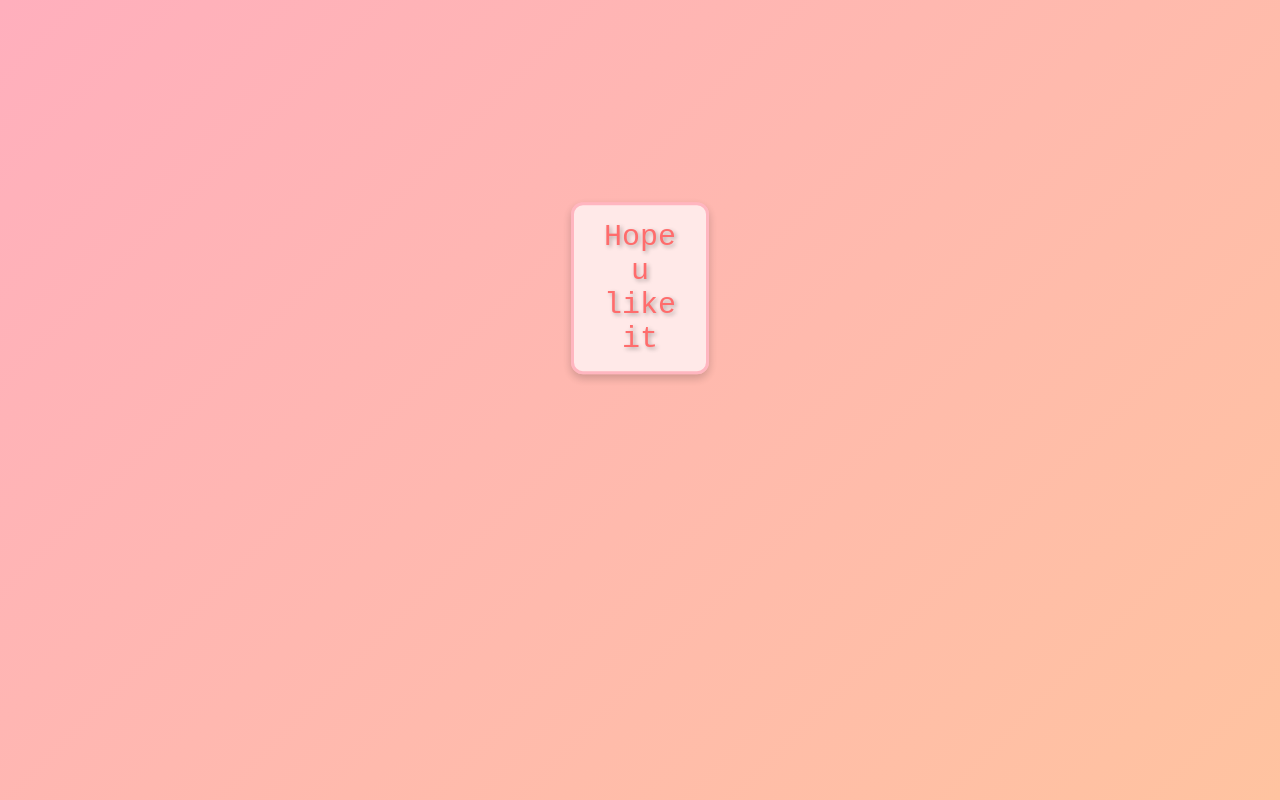
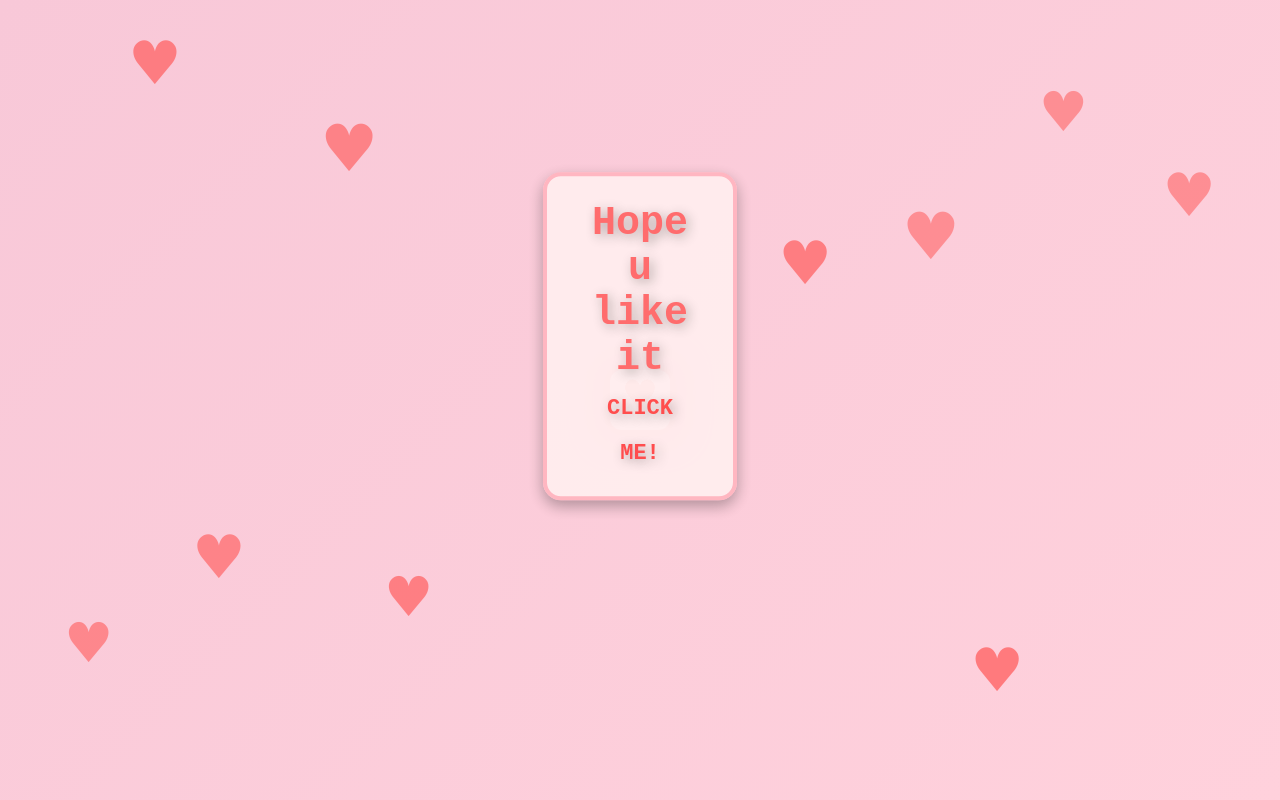
Before and after one commit to lyxxqtt/debutflowers, a plain HTML site: page index.html in a window 1280 px wide. Drawn offline with Linux system fonts and the light colour scheme.

Commit message:
Add files via upload

```diff
--- a/index.html
+++ b/index.html
@@ -3,47 +3,90 @@
 <head>
     <meta charset="UTF-8">
     <meta name="viewport" content="width=device-width, initial-scale=1.0">
-    <title>Document</title>
+    <title>hopeulikeit:3</title>
     <style>
+
+:root {
+    --bg-color: #f3e0c9;
+    --button-color: #f7f7b6;
+    --text-color: #3c2a1a;
+    --shadow-color: rgba(60, 42, 26, 0.2);
+    --hover-shadow-color: rgba(60, 42, 26, 0.3);
+    --heart-color: rgba(255, 92, 92, 0.8);
+    --border-color: #c8a47e;
+    --romantic-pink: #ffb6c1;
+}
+
         /* Basic page styling */
         body {
-            background: linear-gradient(135deg, #ffafbd, #ffc3a0); /* Soft pink gradient */
-            font-family: 'Arial', sans-serif;
+            background: linear-gradient(135deg, #f8c8d8, #ffd1dc); /* Romantic pink gradient */
+            font-family: 'Brush Script MT', cursive;
             display: flex;
             justify-content: center;
             align-items: center;
             height: 100vh;
             margin: 0;
             overflow: hidden;
-            color: #333;
+            animation: backgroundMove 5s ease-in-out infinite;
+        }
+
+        /* Smooth background animation */
+        @keyframes backgroundMove {
+            0% {
+                background: linear-gradient(135deg, #f8c8d8, #ffd1dc);
+            }
+            50% {
+                background: linear-gradient(135deg, #ffd1dc, #f8c8d8);
+            }
+            100% {
+                background: linear-gradient(135deg, #f8c8d8, #ffd1dc);
+            }
         }
 
         #message-container {
             text-align: center;
             position: relative;
+            padding: 30px;
+            border-radius: 12px;
+            box-shadow: 0 8px 20px rgba(0, 0, 0, 0.3);
+            background: rgba(255, 240, 240, 0.7);
+            z-index: 2; /* Ensures the message appears above the hearts */
+            animation: messageGlow 3s ease-in-out infinite;
+        }
+
+        @keyframes messageGlow {
+            0% {
+                box-shadow: 0 0 15px 10px rgba(255, 182, 193, 0.8);
+            }
+            50% {
+                box-shadow: 0 0 25px 20px rgba(255, 182, 193, 0.6);
+            }
+            100% {
+                box-shadow: 0 0 15px 10px rgba(255, 182, 193, 0.8);
+            }
         }
 
         #initial-message {
-            opacity: 0; /* Initially invisible */
+            opacity: 0;
             position: absolute;
             top: -200px;
             left: 50%;
-            transform: translateX(-50%) translateY(30px); /* Start below its final position */
-            font-size: 30px;
+            transform: translateX(-50%) translateY(30px);
+            font-size: 40px;
             font-family: 'Courier New', monospace;
             color: #ff6b6b;
-            text-shadow: 2px 2px 4px rgba(0, 0, 0, 0.3);
-            padding: 15px 30px;
-            border: 3px solid #ffb6c1;
-            border-radius: 12px;
+            text-shadow: 3px 3px 12px rgba(0, 0, 0, 0.3);
+            padding: 25px 45px;
+            border: 4px solid #ffb6c1;
+            border-radius: 18px;
             background-color: rgba(255, 240, 240, 0.9);
-            box-shadow: 0 4px 10px rgba(0, 0, 0, 0.2);
-            transition: opacity 1s ease, transform 1s ease; /* Smooth transition for opacity and position */
-            animation: lovePulse 1.5s infinite; /* Pulsing animation */
-            cursor: pointer; /* Makes it look clickable */
+            box-shadow: 0 6px 15px rgba(0, 0, 0, 0.3);
+            transition: opacity 1s ease, transform 1s ease;
+            animation: lovePulse 1.5s infinite;
+            cursor: pointer;
+            box-sizing: border-box;
+            font-weight: bold;
         }
-
-        /* Animation for the message */
         @keyframes lovePulse {
             0% {
                 transform: translateX(-50%) translateY(30px);
@@ -59,18 +102,78 @@
             }
         }
 
+        #initial-message span {
+            font-size: 22px;
+            color: #ff4c4c;
+            font-weight: bold;
+            text-transform: uppercase;
+        }
+
+        .heart {
+            position: absolute;
+            font-size: 40px;
+            color: var(--heart-color);
+            animation: float 6s ease-in-out infinite;
+            z-index: 1;
+        }
+
+        .heart:nth-child(1) { top: 5%; left: 10%; font-size: 60px; animation-duration: 7s; }
+        .heart:nth-child(2) { top: 10%; right: 15%; font-size: 55px; animation-duration: 5s; }
+        .heart:nth-child(3) { top: 15%; left: 25%; font-size: 65px; animation-duration: 6.5s; }
+        .heart:nth-child(4) { bottom: 10%; right: 20%; font-size: 60px; animation-duration: 7.5s; }
+        .heart:nth-child(5) { bottom: 15%; left: 5%; font-size: 55px; animation-duration: 6s; }
+        .heart:nth-child(6) { top: 20%; right: 5%; font-size: 60px; animation-duration: 5s; }
+        .heart:nth-child(7) { bottom: 20%; left: 30%; font-size: 55px; animation-duration: 6.8s; }
+        .heart:nth-child(8) { top: 25%; right: 25%; font-size: 65px; animation-duration: 5.3s; }
+        .heart:nth-child(9) { bottom: 25%; left: 15%; font-size: 60px; animation-duration: 6.4s; }
+        .heart:nth-child(10) { top: 30%; right: 35%; font-size: 60px; animation-duration: 7s; }
+
+        /* Floating hearts animation */
+        @keyframes float {
+            0% { transform: translateY(0); opacity: 0.7; }
+            50% { transform: translateY(-20px); opacity: 1; }
+            100% { transform: translateY(0); opacity: 0.7; }
+        }
+
         /* Hover effect for the message */
         #initial-message:hover {
             background-color: rgba(255, 182, 193, 0.8);
-            transform: scale(1.1); /* Slight scale effect when hovered */
-            transition: transform 0.3s ease-in-out;
+            transform: scale(1.1);
+            transition: transform 0.3s ease-in-out, background-color 0.3s ease;
+            box-shadow: 0 10px 20px rgba(0, 0, 0, 0.4);
         }
+
     </style>
 </head>
+
 <body>
+
+    <div class="heart">&hearts;</div>
+    <div class="heart">&hearts;</div>
+    <div class="heart">&hearts;</div>
+    <div class="heart">&hearts;</div>
+    <div class="heart">&hearts;</div>
+    <div class="heart">&hearts;</div>
+    <div class="heart">&hearts;</div>
+    <div class="heart">&hearts;</div>
+    <div class="heart">&hearts;</div>
+    <div class="heart">&hearts;</div>
+    <div class="heart">&hearts;</div>
+    <div class="heart">&hearts;</div>
+    <div class="heart">&hearts;</div>
+    <div class="heart">&hearts;</div>
+    <div class="heart">&hearts;</div>
+    <div class="heart">&hearts;</div>
+    <div class="heart">&hearts;</div>
+    <div class="heart">&hearts;</div>
+    <div class="heart">&hearts;</div>
+    <div class="heart">&hearts;</div>
+    <div class="heart">&hearts;</div>
+    <div class="heart">&hearts;</div>
+
     <div id="message-container">
         <div id="initial-message" onclick="redirectToFlower()">
-            Hope u like it
+            Hope u like it<br><span>Click me!</span>
         </div>
     </div>
 
@@ -80,5 +183,6 @@
             window.location.href = 'flower.htm'; // Redirect immediately to flower.htm
         }
     </script>
+
 </body>
 </html>
```
Also changed, not shown: flower.htm (+1 -1 lines).
